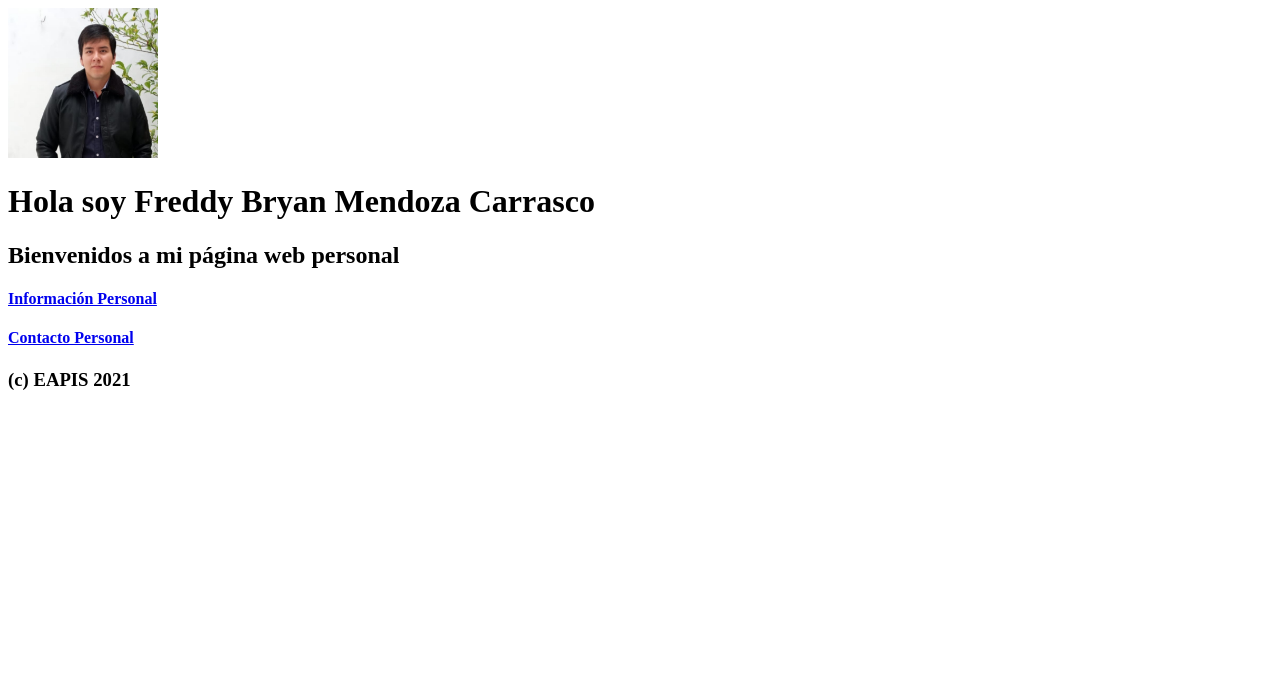
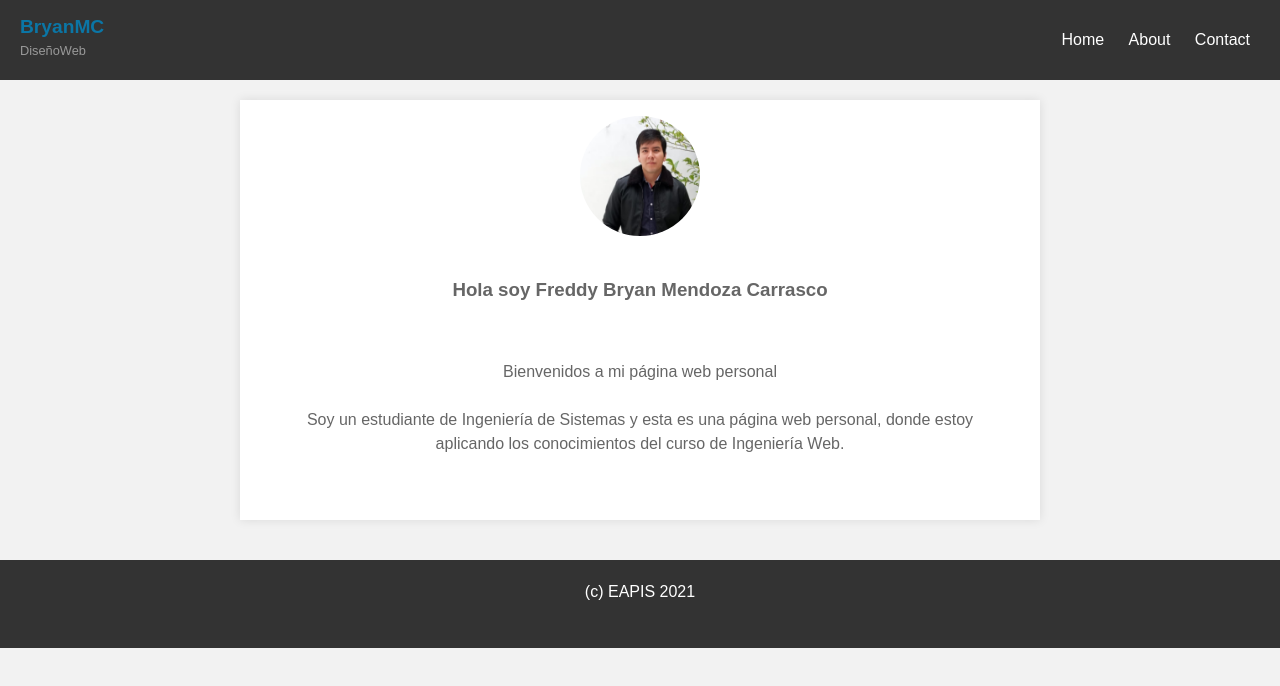
Before and after one commit to bmendozac/bmendozac.github.io, a plain HTML site: page index.html in a window 1280 px wide. Drawn offline with Linux system fonts and the light colour scheme.

Commit message:
Lab03 avance

```diff
--- a/about.html
+++ b/about.html
@@ -7,7 +7,7 @@
         <title>Informacion personal</title>
         <meta name="description" content="">
         <meta name="viewport" content="width=device-width, initial-scale=1">
-        <link rel="stylesheet" href="">
+        <link rel="stylesheet" href="estilos/miestilo.css">
     </head>
     <body>
         <h2>Información Personal</h2>
--- /dev/null
+++ b/estilos/miestilo.css
@@ -0,0 +1,94 @@
+body{
+    margin: 0;
+    padding: 0;
+    font-family: Arial, Helvetica, sans-serif;
+    color: #666;
+    background: #f2f2f2;
+    font-size: 1em;
+    line-height: 1.5em;
+    padding-top: 80px;
+}
+h1{
+    font-size: 2.3em;
+    line-height: 1.3em;
+    margin: 15px 0;
+    text-align: center;
+    font-weight: 300;
+}
+p{
+    margin: 0 0 1.5em 0;
+}
+.imagen{
+    padding: 2%;
+    border-radius: 50%;
+}
+.main-header{
+    background: #333;
+    color: white;
+    height: 80px;
+    width: 100%;
+    left: 0;
+    top: 0;
+    position: fixed;
+}
+    .main-header a {
+        color: white;
+    }
+.logo-header{
+    float: left;
+    padding: 15px 0 0 20px;
+    text-decoration: none;
+}
+    .logo-header:hover{
+        color: #0b76a6;
+    }
+    .logo-header .site-name{
+        display: block;
+        font-weight: 700;
+        font-size: 1.2em;
+    }
+    .logo-header .site-desc{
+        display: block;
+        font-weight: 300;
+        font-size: 0.8em;
+        color: #999;
+    }
+nav{
+    float: right;
+}
+    nav ul{
+        margin: 0;
+        padding: 0;
+        list-style: none;
+        padding-right: 20px;
+    }
+        nav ul li{
+            display: inline-block;
+            line-height: 80px;
+        }
+            nav ul li a{
+                display: block;
+                padding: 0 10px;
+                text-decoration: none;
+            }
+                nav ul li a:hover{
+                    background: #0b76a6;
+                }
+.main-content{
+    background: white;
+    text-align: center;
+    width: 90%;
+    max-width: 800px;
+    margin: 20px auto;
+    box-shadow: 0 0 10px rgba(0,0,0,.1);
+}
+.main-content .content{
+    padding: 40px;
+}
+.main-footer{
+    background: #333;
+    color: white;
+    text-align: center;
+    padding: 20px;
+    margin-top: 40px;
+}
--- a/index.html
+++ b/index.html
@@ -7,15 +7,44 @@
         <title>Web personal</title>
         <meta name="description" content="">
         <meta name="viewport" content="width=device-width, initial-scale=1">
-        <link rel="stylesheet" href="">
+        <link rel="stylesheet" href="estilos/miestilo.css">
     </head>
     <body>
-        <img src="/images/mifoto.jpeg" alt="mifoto" height="150" width="150">
+        <header class="main-header">
+            <a class="logo-header" href="">
+                <span class="site-name">BryanMC</span>
+                <span class="site-desc">DiseñoWeb</span>
+            </a>
+            <nav>
+                <ul>
+                    <li><a href="/index.html">Home</a></li>
+                    <li><a href="/about.html">About</a></li>
+                    <li><a href="/contact.html">Contact</a></li>
+                </ul>
+            </nav>
+        </header>
+        <section class="main-content">
+            <article>
+                <img class="imagen" src="/images/mifoto.jpeg" alt="mifoto" height="120" width="120">
+                <header>
+                    <h3>Hola soy Freddy Bryan Mendoza Carrasco</h3>
+                </header>
+                <div class="content">
+                    <p>Bienvenidos a mi página web personal</p>
+                    <p>Soy un estudiante de Ingeniería de Sistemas y esta es una página web personal, donde estoy aplicando los conocimientos del curso de Ingeniería Web.</p>
+                </div>
+            </article>
+        </section>
+        <footer class="main-footer">
+            <p>(c) EAPIS 2021</p>
+        </footer>
+
+        <!-- <img src="/images/mifoto.jpeg" alt="mifoto" height="150" width="150">
         <h1>Hola soy Freddy Bryan Mendoza Carrasco</h1>
         <h2>Bienvenidos a mi página web personal</h2>
         <h4><a href="/about.html">Información Personal</a></h4>
         <h4><a href="/contact.html">Contacto Personal</a></h4>
         <h3>(c) EAPIS 2021</h3>
-        <script src="" async defer></script>
+        <script src="" async defer></script> -->
     </body>
 </html>
```
